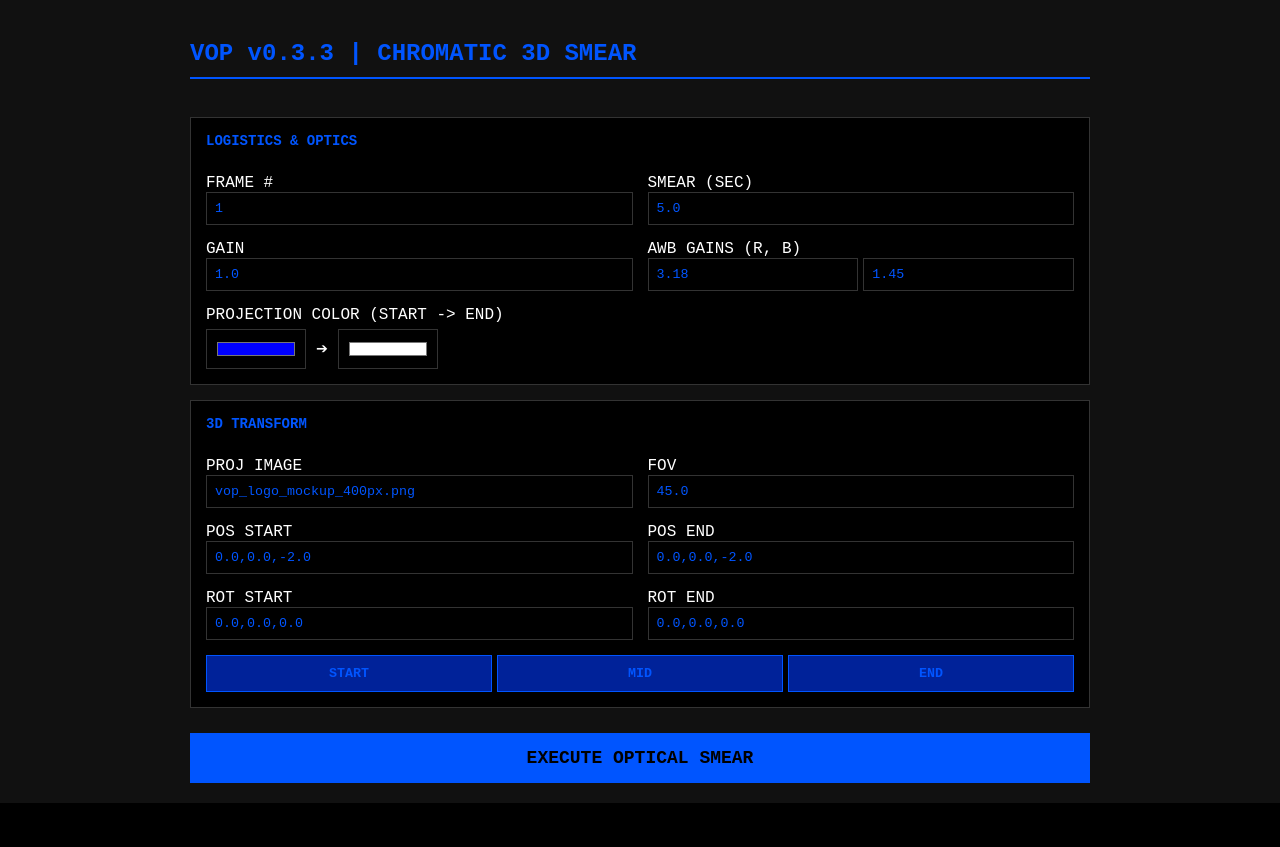
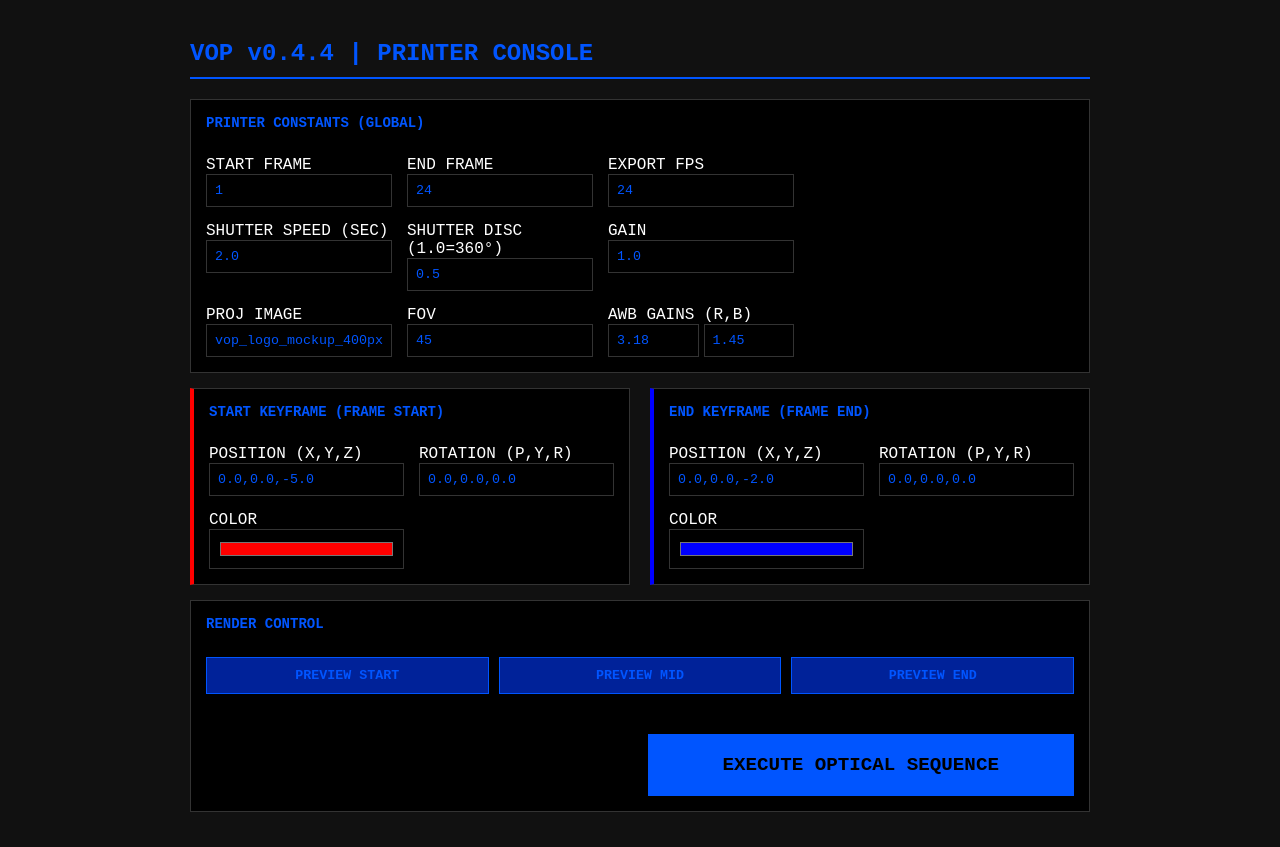
Before and after one commit to jmalmsten/VOP-MIRROR, a Flask app: page / in a window 1280 px wide. Before the commit the page ends 803 px from the top, so only its background shows below. Run offline with Flask 3, Linux system fonts and the light colour scheme.

Commit message:
simple smear is coming together now. And as a bonus we now have preview video generation after each run

```diff
--- a/app.py
+++ b/app.py
@@ -1,44 +1,102 @@
 """
 VOP Module:     app.py
-Version:        v0.3.3-api
-Description:    Flask API for Phase III. Handles 3D and Chromatic SMEAR jobs.
+Version:        v0.4.4-api
+Description:    Phase IV - Dual-Key Batch Processor.
+                Automated FFMPEG export and Console-style data handling.
 """
 from flask import Flask, render_template, request, jsonify
-import subprocess, os, json
+import subprocess, os, json, numpy as np
 
 app = Flask(__name__)
 
 BASE_DIR = os.path.dirname(os.path.abspath(__file__))
 ENGINE_PATH = os.path.join(BASE_DIR, "engine.py")
 JOB_FILE = "/tmp/vop_job.json"
+PREVIEW_DIR = os.path.join(BASE_DIR, "Previews")
+CAM_MAG_DIR = os.path.join(BASE_DIR, "CamMag")
+
+# Ensure environment is ready
+os.makedirs(PREVIEW_DIR, exist_ok=True)
+
+def lerp_vec(v1, v2, t):
+    return v1 + (v2 - v1) * t
+
+def generate_preview(fps):
+    """Encodes 16-bit linear TIFFs to an 8-bit sRGB MP4."""
+    output_path = os.path.join(PREVIEW_DIR, "vop_preview_latest.mp4")
+    cmd = [
+        "ffmpeg", "-y",
+        "-framerate", str(fps),
+        "-i", os.path.join(CAM_MAG_DIR, "latent_%04d.tif"),
+        "-vf", "lutrgb=r=gammaval(2.2):g=gammaval(2.2):b=gammaval(2.2),format=yuv420p",
+        "-c:v", "libx264", "-crf", "18",
+        output_path
+    ]
+    try:
+        subprocess.run(cmd, capture_output=True, check=True)
+        return True
+    except subprocess.CalledProcessError:
+        return False
 
 @app.route('/')
 def index():
     return render_template('index.html')
 
 @app.route('/preview', methods=['POST'])
-@app.route('/execute_smear', methods=['POST'])
+@app.route('/execute_sequence', methods=['POST'])
 def handle():
     data = request.json
-    data['type'] = 'preview' if request.path == '/preview' else 'smear'
+    is_preview = request.path == '/preview'
 
-    with open(JOB_FILE, 'w') as f:
-        json.dump(data, f, indent=4)
+    f_start = int(data['f_start'])
+    f_end = int(data['f_end'])
+    total_seq_frames = (f_end - f_start) + 1
+    shutter_val = float(data.get('shutter', 0.5))
 
-    try:
-        # Calling the Engine v0.0.24 (Stable Shutter)
-        result = subprocess.run(
-            ["python3", ENGINE_PATH, "--job", JOB_FILE],
-            capture_output=True, text=True
-        )
+    p1 = np.array([float(x) for x in data['p_start'].split(',')])
+    p2 = np.array([float(x) for x in data['p_end'].split(',')])
+    r1 = np.array([float(x) for x in data['r_start'].split(',')])
+    r2 = np.array([float(x) for x in data['r_end'].split(',')])
 
-        # We look for the "VOP_STATUS: COMPLETE" printed by engine.py
-        if "VOP_STATUS: COMPLETE" in result.stdout or data['type'] == 'preview':
-            return jsonify({"status": "SUCCESS", "message": "Engine Complete"}), 200
-        else:
-            return jsonify({"status": "ERROR", "message": result.stderr}), 500
-    except Exception as e:
-        return jsonify({"status": "ERROR", "message": str(e)}), 500
+    def get_frame_job_data(f_idx, is_p=False, p_val=0.0):
+        t_center = f_idx / (total_seq_frames - 1) if total_seq_frames > 1 else 0
+        if is_p: t_center = p_val
+        t_step = 1.0 / (total_seq_frames - 1) if total_seq_frames > 1 else 0
+
+        t_s = t_center - (t_step * shutter_val * 0.5)
+        t_e = t_center + (t_step * shutter_val * 0.5)
+
+        pos_s, pos_e = lerp_vec(p1, p2, t_s), lerp_vec(p1, p2, t_e)
+        rot_s, rot_e = lerp_vec(r1, r2, t_s), lerp_vec(r1, r2, t_e)
+
+        job = data.copy()
+        job.update({
+            "p_start": f"{pos_s[0]},{pos_s[1]},{pos_s[2]}",
+            "p_end":   f"{pos_e[0]},{pos_e[1]},{pos_e[2]}",
+            "r_start": f"{rot_s[0]},{rot_s[1]},{rot_s[2]}",
+            "r_end":   f"{rot_e[0]},{rot_e[1]},{rot_e[2]}",
+            "frame": f_start + f_idx,
+            "type": "preview" if is_p else "smear"
+        })
+        return job
+
+    if is_preview:
+        p_val = float(data.get('preview_p', 0.5))
+        preview_job = get_frame_job_data(0, is_p=True, p_val=p_val)
+        preview_job['p_end'], preview_job['r_end'] = preview_job['p_start'], preview_job['r_start']
+        with open(JOB_FILE, 'w') as f: json.dump(preview_job, f, indent=4)
+        subprocess.run(["python3", ENGINE_PATH, "--job", JOB_FILE])
+        return jsonify({"status": "SUCCESS"}), 200
+
+    for i in range(total_seq_frames):
+        current_job = get_frame_job_data(i)
+        with open(JOB_FILE, 'w') as f: json.dump(current_job, f, indent=4)
+        subprocess.run(["python3", ENGINE_PATH, "--job", JOB_FILE])
+
+    # Finalization: Video Render
+    video_success = generate_preview(data.get('fps', 24))
+    msg = "Sequence & Video Complete" if video_success else "Sequence Complete (Video Failed)"
+    return jsonify({"status": "SUCCESS", "message": msg}), 200
 
 if __name__ == "__main__":
     app.run(host='0.0.0.0', port=5000)
--- a/templates/index.html
+++ b/templates/index.html
@@ -2,51 +2,64 @@
 <html lang="en">
 <head>
     <meta charset="UTF-8">
-    <title>VOP Projector v0.3.3</title>
+    <title>VOP v0.4.4 - Console Layout</title>
     <link rel="stylesheet" href="{{ url_for('static', filename='style.css') }}">
-    <style> .color-row { display: flex; gap: 10px; align-items: center; margin-top: 5px; } </style>
+    <style>
+        .panel-row { display: flex; gap: 20px; }
+        .panel-row .panel { flex: 1; }
+    </style>
 </head>
 <body>
     <div class="container">
-        <h2>VOP v0.3.3 | CHROMATIC 3D SMEAR</h2><br>
+        <h2>VOP v0.4.4 | PRINTER CONSOLE</h2>
 
         <div class="panel">
-            <h3>LOGISTICS & OPTICS</h3>
-            <div class="input-group"><label>FRAME #</label><input id="frame" type="number" value="1"></div>
-            <div class="input-group"><label>SMEAR (SEC)</label><input id="smear" type="number" step="0.1" value="5.0"></div>
-            <div class="input-group"><label>GAIN</label><input id="gain" type="number" value="1.0"></div>
-            <div class="input-group">
-                <label>AWB GAINS (R, B)</label>
-                <div style="display:flex; gap: 5px;">
-                    <input id="awb_r" value="3.18" style="width:50%">
-                    <input id="awb_b" value="1.45" style="width:50%">
-                </div>
-            </div>
-            <div class="input-group" style="grid-column: span 2;">
-                <label>PROJECTION COLOR (START -> END)</label>
-                <div class="color-row">
-                    <input type="color" id="c_start_hex" value="#0000ff" style="width:100px; height:40px;">
-                    <span style="font-size: 20px;">➔</span>
-                    <input type="color" id="c_end_hex" value="#ffffff" style="width:100px; height:40px;">
+            <h3>PRINTER CONSTANTS (GLOBAL)</h3>
+            <div style="display: grid; grid-template-columns: 1fr 1fr 1fr; gap: 15px;">
+                <div class="input-group"><label>START FRAME</label><input id="f_start" type="number" value="1"></div>
+                <div class="input-group"><label>END FRAME</label><input id="f_end" type="number" value="24"></div>
+                <div class="input-group"><label>EXPORT FPS</label><input id="fps" type="number" value="24"></div>
+
+                <div class="input-group"><label>SHUTTER SPEED (SEC)</label><input id="smear" type="number" step="0.1" value="2.0"></div>
+                <div class="input-group"><label>SHUTTER DISC (1.0=360°)</label><input id="shutter" type="number" step="0.1" value="0.5"></div>
+                <div class="input-group"><label>GAIN</label><input id="gain" type="number" step="0.1" value="1.0"></div>
+
+                <div class="input-group"><label>PROJ IMAGE</label><input id="image" value="vop_logo_mockup_400px.png"></div>
+                <div class="input-group"><label>FOV</label><input id="fov" type="number" value="45"></div>
+                <div class="input-group">
+                    <label>AWB GAINS (R,B)</label>
+                    <div style="display:flex; gap:5px;">
+                        <input id="awb_r" value="3.18" style="width:50%"><input id="awb_b" value="1.45" style="width:50%">
+                    </div>
                 </div>
             </div>
         </div>
 
-        <div class="panel">
-            <h3>3D TRANSFORM</h3>
-            <div class="input-group"><label>PROJ IMAGE</label><input id="image" value="vop_logo_mockup_400px.png"></div>
-            <div class="input-group"><label>FOV</label><input id="fov" value="45.0"></div>
-            <div class="input-group"><label>POS START</label><input id="p_start" value="0.0,0.0,-2.0"></div>
-            <div class="input-group"><label>POS END</label><input id="p_end" value="0.0,0.0,-2.0"></div>
-            <div class="input-group"><label>ROT START</label><input id="r_start" value="0.0,0.0,0.0"></div>
-            <div class="input-group"><label>ROT END</label><input id="r_end" value="0.0,0.0,0.0"></div>
-            <div class="preview-group">
-                <button class="preview-btn" onclick="runTask('preview', 0.0)">START</button>
-                <button class="preview-btn" onclick="runTask('preview', 0.5)">MID</button>
-                <button class="preview-btn" onclick="runTask('preview', 1.0)">END</button>
+        <div class="panel-row">
+            <div class="panel" style="border-left: 4px solid #ff0000;">
+                <h3>START KEYFRAME (Frame Start)</h3>
+                <div class="input-group"><label>POSITION (X,Y,Z)</label><input id="p_start" value="0.0,0.0,-5.0"></div>
+                <div class="input-group"><label>ROTATION (P,Y,R)</label><input id="r_start" value="0.0,0.0,0.0"></div>
+                <div class="input-group"><label>COLOR</label><input type="color" id="c_start_hex" value="#ff0000" style="width:100%; height:40px;"></div>
+            </div>
+
+            <div class="panel" style="border-left: 4px solid #0000ff;">
+                <h3>END KEYFRAME (Frame End)</h3>
+                <div class="input-group"><label>POSITION (X,Y,Z)</label><input id="p_end" value="0.0,0.0,-2.0"></div>
+                <div class="input-group"><label>ROTATION (P,Y,R)</label><input id="r_end" value="0.0,0.0,0.0"></div>
+                <div class="input-group"><label>COLOR</label><input type="color" id="c_end_hex" value="#0000ff" style="width:100%; height:40px;"></div>
             </div>
         </div>
-        <button class="execute-btn" style="width:100%; margin-top:10px;" onclick="runTask('smear')">EXECUTE OPTICAL SMEAR</button>
+
+        <div class="panel">
+            <h3>RENDER CONTROL</h3>
+            <div class="preview-group" style="display: flex; gap: 10px; margin-bottom: 15px;">
+                <button class="preview-btn" style="flex:1" onclick="runTask('preview', 0.0)">PREVIEW START</button>
+                <button class="preview-btn" style="flex:1" onclick="runTask('preview', 0.5)">PREVIEW MID</button>
+                <button class="preview-btn" style="flex:1" onclick="runTask('preview', 1.0)">PREVIEW END</button>
+            </div>
+            <button class="execute-btn" style="width:100%; font-size: 1.2em; padding: 20px;" onclick="runTask('sequence')">EXECUTE OPTICAL SEQUENCE</button>
+        </div>
     </div>
 
     <script>
@@ -56,7 +69,10 @@
 
         async function runTask(type, pValue = 0.0) {
             const data = {
-                frame:   document.getElementById('frame').value,
+                f_start: document.getElementById('f_start').value,
+                f_end:   document.getElementById('f_end').value,
+                shutter: document.getElementById('shutter').value,
+                fps:     document.getElementById('fps').value,
                 image:   document.getElementById('image').value,
                 smear:   document.getElementById('smear').value,
                 gain:    document.getElementById('gain').value,
@@ -71,14 +87,10 @@
                 c_end:   hexToRgb(document.getElementById('c_end_hex').value),
                 preview_p: pValue
             };
-            const endpoint = (type === 'preview') ? '/preview' : '/execute_smear';
-            const resp = await fetch(endpoint, {
-                method: 'POST',
-                headers: {'Content-Type': 'application/json'},
-                body: JSON.stringify(data)
-            });
+            const endpoint = (type === 'preview') ? '/preview' : '/execute_sequence';
+            const resp = await fetch(endpoint, { method: 'POST', headers: {'Content-Type': 'application/json'}, body: JSON.stringify(data) });
             const res = await resp.json();
-            if(type !== 'preview') alert(res.status + ": " + res.message);
+            if (type !== 'preview') alert(res.status + ": " + res.message);
         }
     </script>
 </body>
```
Also changed, not shown: engine.py (+10 -29 lines).
